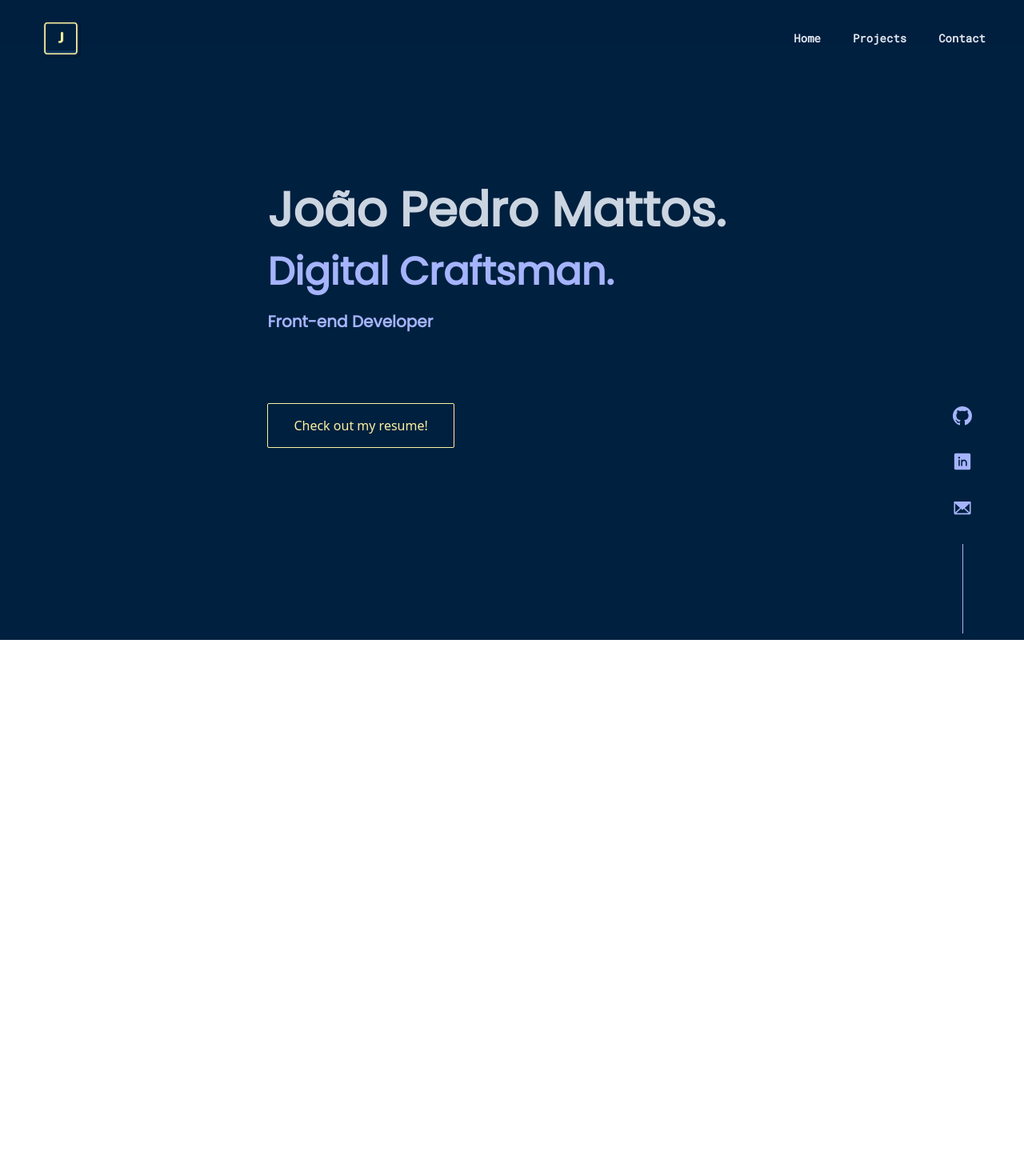
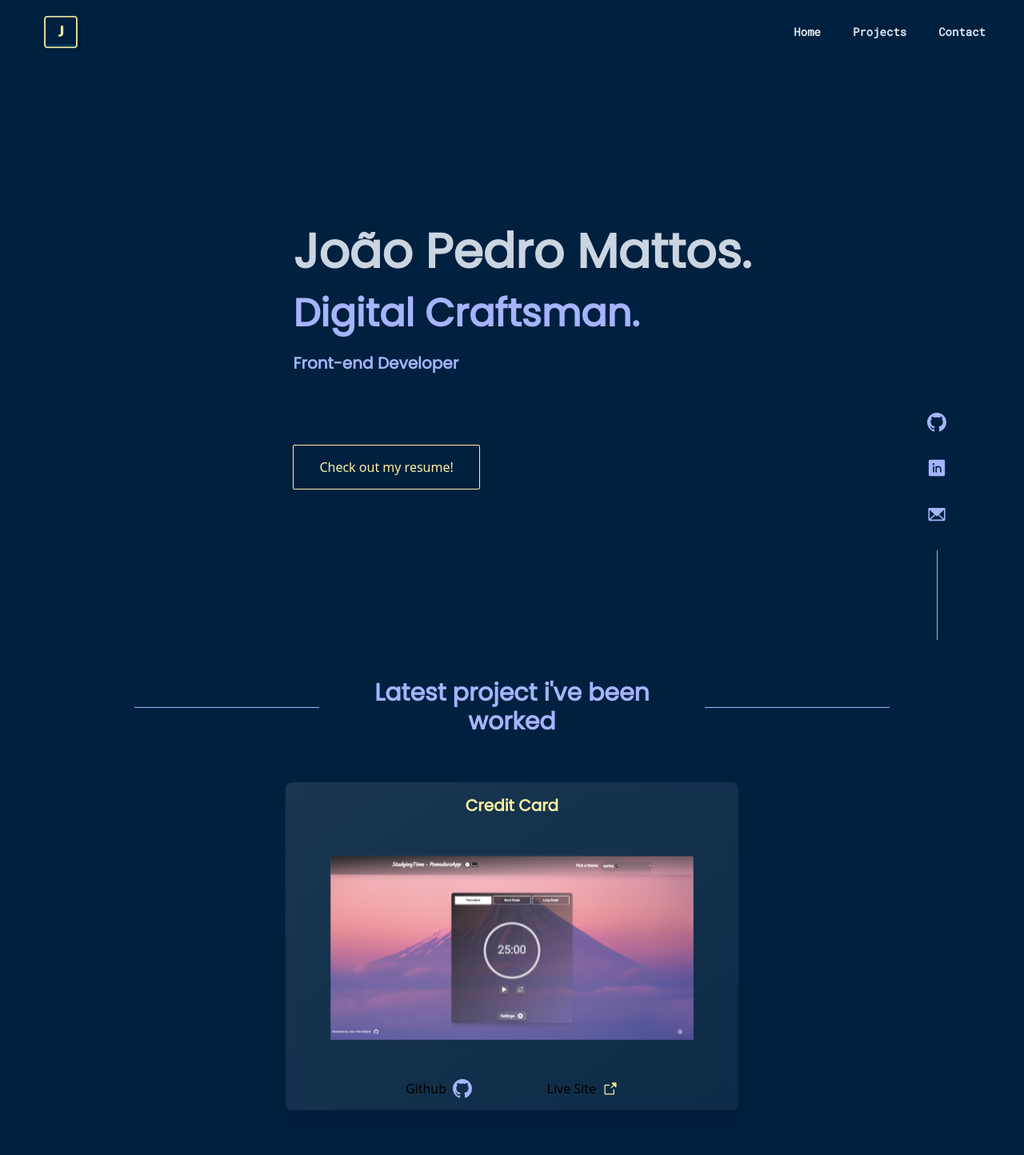
Before and after one commit to jotapemattos/portfolio-jotapemattos, a React (Vite) app: page / in a window 1280 px wide. Shown: the top 1444 px of the page at 80% size. Before the commit the page ends 800 px from the top, so only its background shows below. Built offline with nearby package versions, Linux system fonts and the light colour scheme.

Commit message:
building the projects part

```diff
--- a/src/App.tsx
+++ b/src/App.tsx
@@ -8,7 +8,7 @@ function App() {
   const [isOpen, setIsOpen] = useState(false)
 
   return (
-    <div className='bg-main-color w-screen h-screen z-0'>
+    <div id='home' className='bg-main-color min-w-screen min-h-screen h-screen'>
       <Header isOpen={isOpen} setIsOpen={setIsOpen}/>
       {isOpen && (
         <MobileList isOpen={isOpen}/>
--- a/src/components/CurrentProject.tsx
+++ b/src/components/CurrentProject.tsx
@@ -1,8 +1,47 @@
-import SocialMedia from "./SocialMedia"
+import { ArrowSquareOut } from "phosphor-react"
+import { BsGithub } from "react-icons/bs"
 
 export const CurrentProject = () => {
   return (
-    <div className="flex h-full">
+    <div className="min-h-full h-full w-full bg-main-color flex justify-center">
+      <div id="projects" className="w-4/5 flex flex-col items-center justify-between p-10">
+        <div className="flex w-full items-center justify-center gap-4">
+          <span className="w-1/4 h-line bg-indigo-300"></span>
+          <h1 className="text-3xl text-indigo-300 text-center font-poppins font-extrabold">Latest project i've been worked</h1>
+          <span className="w-1/4 h-line bg-indigo-300"></span>
+        </div>
+        <div className="w-3/4 h-4/5 flex justify-center items-center cursor-pointer">
+          <div className="w-4/5 h-4/5 flex flex-col justify-center items-center relative bg-gradient-to-br from-white/10 to-white/5 backdrop-opacity-80 backdrop-blur-sm shadow-xl rounded-lg">
+            <div className="absolute inset-0 w-full h-full flex flex-col justify-center items-center z-20">
+                <h4 className="text-contrast-color text-xl font-bold font-poppins">Credit Card</h4>
+                <img src="/project-image.svg" alt="project-image" className="w-4/5 h-4/5"/>
+                <div className="flex w-4/5 justify-evenly items-center">
+                  <a href="https://github.com/jotapemattos/pomodoro-app" className="flex items-center justify-center gap-2">
+                    Github
+                    <BsGithub size={24} color="#A5B4FC" className="hover:fill-contrast-color hover:-translate-y-1 hover:scale-110 transition-all duration-300"/>
+                  </a>
+                  <a href="https://pomodoro-app-liart.vercel.app/" className="flex items-center justify-center gap-2">
+                    Live Site
+                    <ArrowSquareOut size={20} color="#faf1a0" weight="fill" className="hover:fill-contrast-color hover:-translate-y-1 hover:scale-110 transition-all duration-300"/>
+                  </a>
+                </div>
+            </div>
+            {/* <div className="absolute inset-0 bg-white/5 w-4/5 h-4/5 flex flex-col justify-around items-center z-10">
+              <h4 className="text-contrast-color text-xl font-bold font-poppins">Credit Card</h4>
+              <p>Project developed for my portfolio. However, it was built with the intention of impacting some student friends, explaining how the method works and bringing a nice interface. I hope it helps in some way!</p>
+              <p>React Typescript | Tailwind | Node e NPM | Vite</p>
+            </div> */}
+          </div>
+        </div>
+        <div className="flex justify-center w-4/5">
+          <div className="w-3/4 flex justify-end">
+            <button className="flex items-center gap-2 text-md font-poppins text-contrast-color border border-contrast-color rounded-md p-2 hover:bg-contrast-color/20 transition-colors duration-200">
+              More projects
+              <ArrowSquareOut size={20} color="#faf1a0" weight="fill" />
+            </button>
+          </div>
+        </div>
+      </div>
     </div>
   )
 }
--- a/src/components/Header.tsx
+++ b/src/components/Header.tsx
@@ -9,28 +9,28 @@ const Header = ({isOpen, setIsOpen}: HeaderProps) => {
 
 
   return (
-    <div className='w-full min-h-header bg-main-color/80 h-header flex items-center justify-between sticky top-0 left-0 right-0 z-10'>
-      <div className="w-1/2 flex p-4 lg:p-12 mt-10">
+    <div className='min-w-full min-h-header bg-main-color py-10 h-header flex items-center justify-between fixed top-0 left-0 right-0 z-10'>
+      <div className="w-1/2 flex p-4 lg:p-12">
         <div className="w-14 h-14">
           <img src="/header-logo.svg" alt=""/>
         </div>
       </div>
-      <div className="w-1/3 lg:w-1/2 xl:w-1/2 p-4 lg:p-12 mt-10 hidden lg:flex xl:flex items-baseline justify-end lg:justify-end xl:justify-end text-slate-200">
+      <div className="w-1/3 lg:w-1/2 xl:w-1/2 p-4 lg:p-12 hidden lg:flex xl:flex items-baseline justify-end lg:justify-end xl:justify-end text-slate-200">
           <div className="w-full flex items-center justify-end font-main text-sm font-bold lg:gap-10">
             <div className="flex gap-2 cursor-pointer hover:text-contrast-color transition-colors duration-300">
-              <p>Home</p>
+            <a href="#home">Home</a>
             </div>
             <div className="flex gap-2 cursor-pointer hover:text-contrast-color transition-colors duration-300">
-              <p>Projects</p>
+              <a href="#projects">Projects</a>
             </div>
             <div className="flex gap-2 cursor-pointer hover:text-contrast-color transition-colors duration-300">
-              <p>Contact</p>
+            <a href="#contact">Contact</a>
             </div>
           </div>
       </div>
       {!isOpen ?
         (
-          <div><div className="w-1/3 p-4 lg:p-12 mt-10 lg:hidden flex items-center justify-center">
+          <div><div className="w-1/3 p-4 lg:p-12 lg:hidden flex items-center justify-center">
     <button
       className="w-full h-full"
       onClick={() => setIsOpen(true)}
@@ -40,7 +40,7 @@ const Header = ({isOpen, setIsOpen}: HeaderProps) => {
   </div></div>
         ):(
           <div>
-            <div className='w-1/3 p-4 lg:p-12 mt-10 flex items-center justify-center'>
+            <div className='w-1/3 p-4 lg:p-12  flex items-center justify-center'>
             <button onClick={() => setIsOpen(false)}>
               <X size={32} weight='fill' color='#faf1a0'/>
             </button>
--- a/src/components/HomeContent.tsx
+++ b/src/components/HomeContent.tsx
@@ -2,9 +2,9 @@ import SocialMedia from "./SocialMedia"
 
 const HomeContent = () => {
   return (
-    <div className="flex justify-center h-full min-h-full w-full">
+    <div className="flex justify-center items-center min-h-full h-full w-full">
       <div className="w-center h-full flex flex-col items-center justify-around">
-        <div className="w-4/5 h-2/3 flex flex-col py-10 px-24 gap-6 ml-36 mt-10">
+        <div className="w-4/5 h-2/3 flex flex-col py-14 px-16 gap-6 ml-36 mt-10">
           <h1 className="text-6xl text-slate-300 font-extrabold font-poppins">João Pedro Mattos.</h1>
           <h2 className="text-5xl text-indigo-300 font-extrabold font-poppins">Digital Craftsman.</h2>
           <h3 className="text-xl text-indigo-300 font-extrabold font-poppins">Front-end Developer</h3>
--- a/src/components/MobileList.tsx
+++ b/src/components/MobileList.tsx
@@ -6,9 +6,9 @@ interface MobileHamburguerProps {
 
 const MobileList = ({isOpen}: MobileHamburguerProps) => {
   return (
-    <div className='w-screen h-1/2 mt-10 shadow-xl  z-50 text-slate-200'>
+    <div className='w-screen h-1/2 mt-20 shadow-xl  z-50 text-slate-200'>
       {isOpen && (<div className='w-screen h-full z-50 text-slate-200'>
-      <div className="w-full h-full flex flex-col items-center justify-evenly font-main text-sm font-extrabold">
+      <div className="w-full h-full py-10 flex flex-col items-center justify-evenly gap-8 font-main text-sm font-extrabold">
             <div className="flex gap-2 cursor-pointer hover:text-contrast-color transition-colors duration-300">
               <p className="text-contrast-color">01.</p>
               <p>Home</p>
--- a/src/components/SocialMedia.tsx
+++ b/src/components/SocialMedia.tsx
@@ -3,16 +3,16 @@ import { BsGithub } from 'react-icons/bs'
 
 const SocialMedia = () => {
   return (
-    <div className="w-right h-full flex justify-end sticky top-0 left-0 right-0 z-10">
+    <div className="w-right h-full flex justify-end fixed top-0 right-24 z-5">
       <div className="flex flex-col items-center justify-end gap-8">
         <a href="https://github.com/jotapemattos" target='_blank'>
-          <BsGithub size={24} color="#A5B4FC" className="hover:fill-contrast-color"/>
+          <BsGithub size={24} color="#A5B4FC" className="hover:fill-contrast-color hover:-translate-y-1 hover:scale-110 transition-all duration-300"/>
         </a>
         <a href="https://www.linkedin.com/in/jo%C3%A3o-pedro-mattos-rodrigues-camargo-23b52a25b/" target='_blank'>
-          <LinkedinLogo size={26} color="#A5B4FC" weight="fill" className="hover:fill-contrast-color"/>
+          <LinkedinLogo size={26} color="#A5B4FC" weight="fill" className="hover:fill-contrast-color hover:-translate-y-1 hover:scale-110 transition-all duration-300"/>
         </a>
         <a href="mailto:jpmrc49@gmail.com" target='_blank'>
-          <Envelope size={26} color="#A5B4FC" weight="fill" className="hover:fill-contrast-color"/>
+          <Envelope size={26} color="#A5B4FC" weight="fill" className="hover:fill-contrast-color hover:-translate-y-1 hover:scale-110 transition-all duration-300"/>
         </a>
         <div className="w-line h-28 bg-indigo-300"></div>
       </div>
--- a/src/pages/Main.tsx
+++ b/src/pages/Main.tsx
@@ -4,7 +4,7 @@ import HomeContent from '../components/HomeContent'
 
 const Main = () => {
   return (
-    <div className="flex flex-col items-center justify-center min-h-main h-main min-w-screen gap-4">
+    <div className="h-screen min-h-screen w-full mt-12 py-10 flex flex-col items-center justify-between bg-main-color">
       <HomeContent/>
       <CurrentProject/>
     </div>
--- a/src/styles/index.css
+++ b/src/styles/index.css
@@ -3,3 +3,7 @@
 @tailwind base;
 @tailwind components;
 @tailwind utilities;
+
+html {
+  scroll-behavior: smooth;
+}
--- a/tailwind.config.cjs
+++ b/tailwind.config.cjs
@@ -22,13 +22,15 @@ module.exports = {
       height: {
         'header': '7%',
         'mobile': '86%',
-        'main': '93%'
+        'main': '93%',
+        'line': '1px'
       },
       width: {
-        'left': '10%',
+        'left': '5%',
         'center': '80%',
-        'right': '10%',
-        'line': '1px'
+        'right': '5%',
+        'line': '1px',
+        'teste': '99%'
       },
       transitionTimingFunction: {
         'up': 'all 0.25s cubic-bezier(0.645,0.045,0.355,1)'
```
Also changed, not shown: public/project-image.svg (added).
